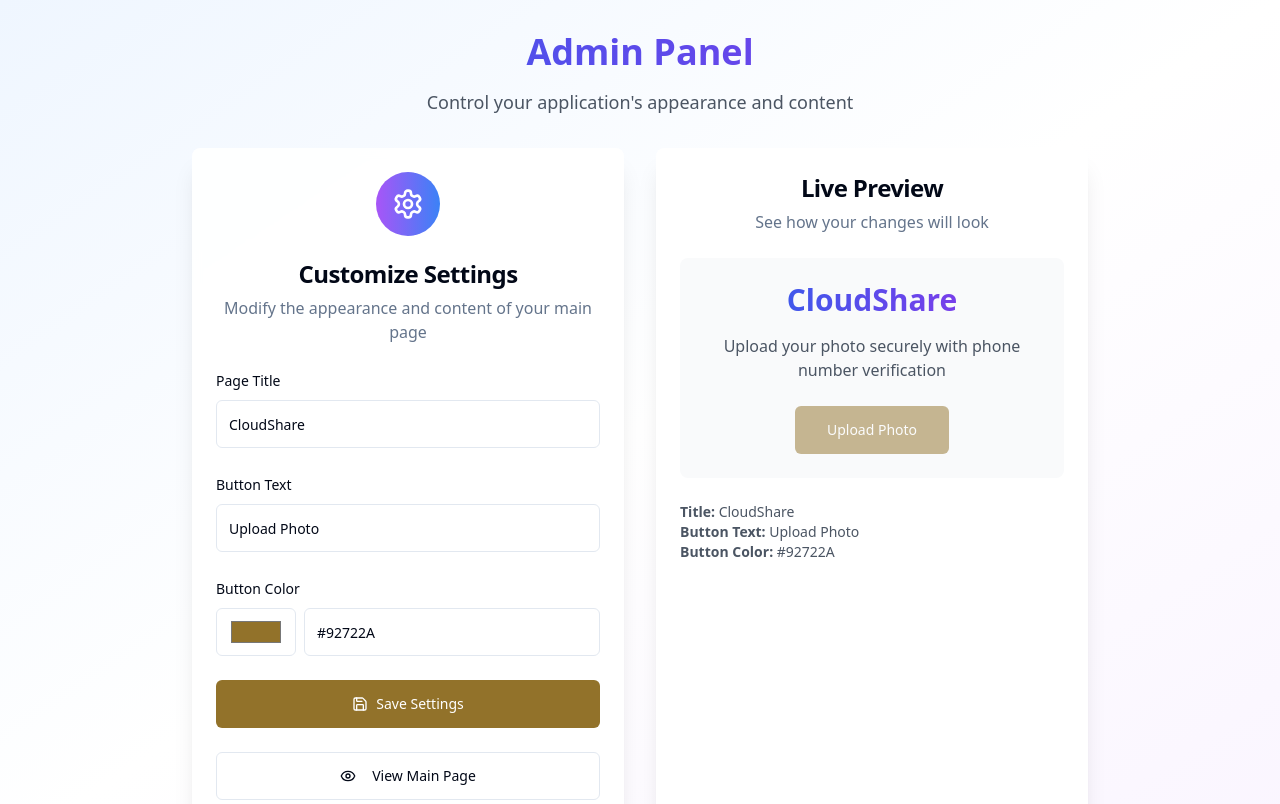
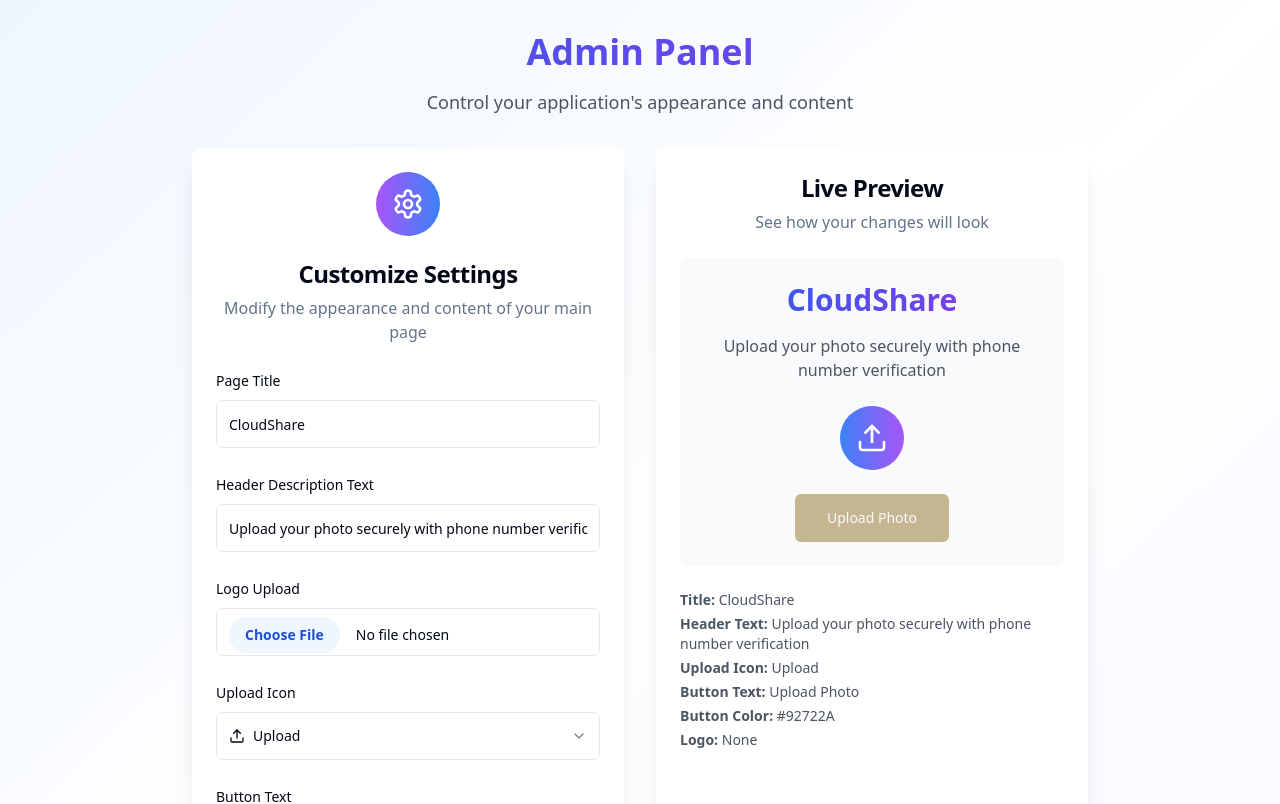
Before and after one commit to HSN-LUCA/snap-link-share-photo, a React (Vite) app: page /admin in a window 1280 px wide. Shown: the top 804 px of the page. Built offline with nearby package versions, Linux system fonts and the light colour scheme.

Commit message:
feat: Admin page UI customization
Adds logo browse, page title, and icon control to the admin page.

```diff
--- a/src/pages/Admin.tsx
+++ b/src/pages/Admin.tsx
@@ -4,7 +4,8 @@ import { Button } from "@/components/ui/button";
 import { Input } from "@/components/ui/input";
 import { Card, CardContent, CardDescription, CardHeader, CardTitle } from "@/components/ui/card";
 import { Label } from "@/components/ui/label";
-import { Settings, Save, Eye } from "lucide-react";
+import { Select, SelectContent, SelectItem, SelectTrigger, SelectValue } from "@/components/ui/select";
+import { Settings, Save, Eye, Upload, Camera, Image, FileImage } from "lucide-react";
 import { useToast } from "@/hooks/use-toast";
 import { Link } from "react-router-dom";
 
@@ -12,13 +13,26 @@ interface AdminSettings {
   buttonColor: string;
   buttonText: string;
   pageTitle: string;
+  logoUrl: string;
+  headerText: string;
+  uploadIcon: string;
 }
+
+const iconOptions = [
+  { value: "Upload", label: "Upload", icon: Upload },
+  { value: "Camera", label: "Camera", icon: Camera },
+  { value: "Image", label: "Image", icon: Image },
+  { value: "FileImage", label: "File Image", icon: FileImage },
+];
 
 const Admin = () => {
   const [settings, setSettings] = useState<AdminSettings>({
     buttonColor: "#92722A",
     buttonText: "Upload Photo",
-    pageTitle: "CloudShare"
+    pageTitle: "CloudShare",
+    logoUrl: "",
+    headerText: "Upload your photo securely with phone number verification",
+    uploadIcon: "Upload"
   });
   const [isSaving, setIsSaving] = useState(false);
   const { toast } = useToast();
@@ -52,6 +66,25 @@ const Admin = () => {
       [field]: value
     }));
   };
+
+  const handleLogoUpload = (event: React.ChangeEvent<HTMLInputElement>) => {
+    const file = event.target.files?.[0];
+    if (file) {
+      const reader = new FileReader();
+      reader.onload = (e) => {
+        const logoUrl = e.target?.result as string;
+        handleInputChange('logoUrl', logoUrl);
+      };
+      reader.readAsDataURL(file);
+    }
+  };
+
+  const getSelectedIcon = () => {
+    const selectedOption = iconOptions.find(option => option.value === settings.uploadIcon);
+    return selectedOption ? selectedOption.icon : Upload;
+  };
+
+  const SelectedIcon = getSelectedIcon();
 
   return (
     <div className="min-h-screen bg-gradient-to-br from-blue-50 via-white to-purple-50">
@@ -89,6 +122,61 @@ const Admin = () => {
                   placeholder="Enter page title"
                   className="h-12"
                 />
+              </div>
+
+              <div className="space-y-2">
+                <Label htmlFor="headerText" className="text-sm font-medium">
+                  Header Description Text
+                </Label>
+                <Input
+                  id="headerText"
+                  value={settings.headerText}
+                  onChange={(e) => handleInputChange('headerText', e.target.value)}
+                  placeholder="Enter header description"
+                  className="h-12"
+                />
+              </div>
+
+              <div className="space-y-2">
+                <Label htmlFor="logoUpload" className="text-sm font-medium">
+                  Logo Upload
+                </Label>
+                <Input
+                  id="logoUpload"
+                  type="file"
+                  accept="image/*"
+                  onChange={handleLogoUpload}
+                  className="h-12 file:mr-4 file:py-2 file:px-4 file:rounded-full file:border-0 file:text-sm file:font-semibold file:bg-blue-50 file:text-blue-700 hover:file:bg-blue-100"
+                />
+                {settings.logoUrl && (
+                  <div className="mt-2">
+                    <img src={settings.logoUrl} alt="Logo preview" className="h-12 w-auto object-contain" />
+                  </div>
+                )}
+              </div>
+
+              <div className="space-y-2">
+                <Label htmlFor="uploadIcon" className="text-sm font-medium">
+                  Upload Icon
+                </Label>
+                <Select value={settings.uploadIcon} onValueChange={(value) => handleInputChange('uploadIcon', value)}>
+                  <SelectTrigger className="h-12">
+                    <SelectValue placeholder="Select upload icon" />
+                  </SelectTrigger>
+                  <SelectContent>
+                    {iconOptions.map((option) => {
+                      const IconComponent = option.icon;
+                      return (
+                        <SelectItem key={option.value} value={option.value}>
+                          <div className="flex items-center space-x-2">
+                            <IconComponent className="w-4 h-4" />
+                            <span>{option.label}</span>
+                          </div>
+                        </SelectItem>
+                      );
+                    })}
+                  </SelectContent>
+                </Select>
               </div>
 
               <div className="space-y-2">
@@ -167,12 +255,23 @@ const Admin = () => {
             </CardHeader>
             <CardContent className="space-y-6">
               <div className="text-center p-6 bg-gray-50 rounded-lg">
+                {settings.logoUrl && (
+                  <div className="mb-4">
+                    <img src={settings.logoUrl} alt="Logo" className="h-12 w-auto mx-auto object-contain" />
+                  </div>
+                )}
                 <h2 className="text-3xl font-bold bg-gradient-to-r from-blue-600 to-purple-600 bg-clip-text text-transparent mb-4">
                   {settings.pageTitle}
                 </h2>
                 <p className="text-gray-600 mb-6">
-                  Upload your photo securely with phone number verification
+                  {settings.headerText}
                 </p>
+
+                <div className="mb-6">
+                  <div className="mx-auto w-16 h-16 bg-gradient-to-r from-blue-500 to-purple-500 rounded-full flex items-center justify-center mb-4">
+                    <SelectedIcon className="w-8 h-8 text-white" />
+                  </div>
+                </div>
 
                 <Button
                   className="h-12 text-white font-medium px-8"
@@ -183,10 +282,13 @@ const Admin = () => {
                 </Button>
               </div>
 
-              <div className="text-sm text-gray-600">
+              <div className="text-sm text-gray-600 space-y-1">
                 <p><strong>Title:</strong> {settings.pageTitle}</p>
+                <p><strong>Header Text:</strong> {settings.headerText}</p>
+                <p><strong>Upload Icon:</strong> {settings.uploadIcon}</p>
                 <p><strong>Button Text:</strong> {settings.buttonText}</p>
                 <p><strong>Button Color:</strong> {settings.buttonColor}</p>
+                <p><strong>Logo:</strong> {settings.logoUrl ? 'Uploaded' : 'None'}</p>
               </div>
             </CardContent>
           </Card>
--- a/src/pages/Index.tsx
+++ b/src/pages/Index.tsx
@@ -3,7 +3,7 @@ import { Button } from "@/components/ui/button";
 import { Input } from "@/components/ui/input";
 import { Card, CardContent, CardDescription, CardHeader, CardTitle } from "@/components/ui/card";
 import { Label } from "@/components/ui/label";
-import { Upload, Shield, Download, Settings } from "lucide-react";
+import { Upload, Shield, Download, Settings, Camera, Image, FileImage } from "lucide-react";
 import { useToast } from "@/hooks/use-toast";
 import { uploadPhoto } from "@/lib/photoStorage";
 import { validateImageFile, detectFaces, loadImageFromFile } from "@/lib/faceDetection";
@@ -13,6 +13,9 @@ interface AdminSettings {
   buttonColor: string;
   buttonText: string;
   pageTitle: string;
+  logoUrl: string;
+  headerText: string;
+  uploadIcon: string;
 }
 
 const Index = () => {
@@ -24,7 +27,10 @@ const Index = () => {
   const [adminSettings, setAdminSettings] = useState<AdminSettings>({
     buttonColor: "#92722A",
     buttonText: "Upload Photo",
-    pageTitle: "CloudShare"
+    pageTitle: "CloudShare",
+    logoUrl: "",
+    headerText: "Upload your photo securely with phone number verification",
+    uploadIcon: "Upload"
   });
   const { toast } = useToast();
 
@@ -122,15 +128,35 @@ const Index = () => {
     setPhoneNumber("");
   };
 
+  const getUploadIcon = () => {
+    switch (adminSettings.uploadIcon) {
+      case "Camera":
+        return Camera;
+      case "Image":
+        return Image;
+      case "FileImage":
+        return FileImage;
+      default:
+        return Upload;
+    }
+  };
+
+  const UploadIcon = getUploadIcon();
+
   return (
     <div className="min-h-screen bg-gradient-to-br from-blue-50 via-white to-purple-50">
       <div className="container mx-auto px-4 py-8">
         <div className="text-center mb-12 relative">
+          {adminSettings.logoUrl && (
+            <div className="mb-4">
+              <img src={adminSettings.logoUrl} alt="Logo" className="h-16 w-auto mx-auto object-contain" />
+            </div>
+          )}
           <h1 className="text-4xl font-bold bg-gradient-to-r from-blue-600 to-purple-600 bg-clip-text text-transparent mb-4">
             {adminSettings.pageTitle}
           </h1>
           <p className="text-gray-600 text-lg max-w-2xl mx-auto">
-            Upload your photo securely with phone number verification
+            {adminSettings.headerText}
           </p>
 
           {/* Admin Panel Link */}
@@ -148,7 +174,7 @@ const Index = () => {
             <Card className="backdrop-blur-sm bg-white/90 shadow-xl border-0">
               <CardHeader className="text-center">
                 <div className="mx-auto w-16 h-16 bg-gradient-to-r from-blue-500 to-purple-500 rounded-full flex items-center justify-center mb-4">
-                  <Upload className="w-8 h-8 text-white" />
+                  <UploadIcon className="w-8 h-8 text-white" />
                 </div>
                 <CardTitle className="text-2xl">Upload Your Photo</CardTitle>
                 <CardDescription className="text-base">
@@ -209,7 +235,7 @@ const Index = () => {
                     </div>
                   ) : (
                     <div className="flex items-center space-x-2">
-                      <Upload className="w-4 h-4" />
+                      <UploadIcon className="w-4 h-4" />
                       <span>{adminSettings.buttonText}</span>
                     </div>
                   )}
@@ -232,7 +258,7 @@ const Index = () => {
             <Card className="backdrop-blur-sm bg-white/90 shadow-xl border-0">
               <CardHeader className="text-center">
                 <div className="mx-auto w-16 h-16 bg-gradient-to-r from-green-500 to-blue-500 rounded-full flex items-center justify-center mb-4">
-                  <Upload className="w-8 h-8 text-white" />
+                  <UploadIcon className="w-8 h-8 text-white" />
                 </div>
                 <CardTitle className="text-2xl text-green-600">Photo Uploaded Successfully!</CardTitle>
                 <CardDescription className="text-base">
```
